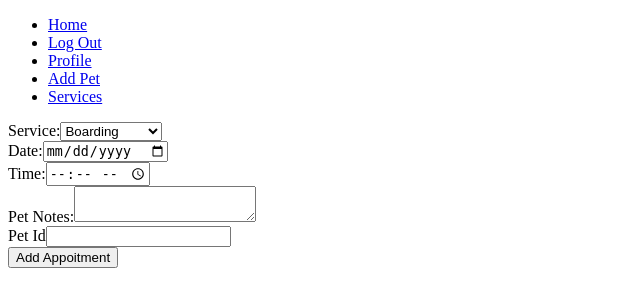
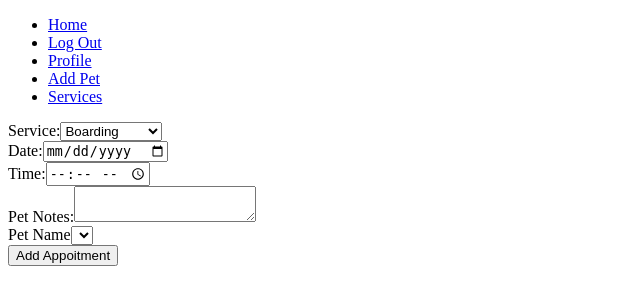
Before and after one commit to Juandtorres23/specializations_capstone, a Flask app: page /add_service in a window 1280 px wide. Shown: the top 307 px of the page, without its empty margins (0-640 px from the left). Run offline with Flask 2, Linux system fonts and the light colour scheme; the visitor is signed in with stand-in values (Sample User, id 1); data comes from the database, SQL or seed files in the repository; data that the repository does not hold is empty.

Commit message:
Model.py: added pet id and pet name to init

```diff
--- a/app.py
+++ b/app.py
@@ -34,6 +34,8 @@ def login():
         if user is not None and user.check_password(form.password.data):
 
             login_user(user)
+            # need to remove one of these flashes when loging in
+
             flash('Logged in Successfully!')
 
             next = request.args.get('next')
@@ -90,18 +92,27 @@ def add_pet():
 @app.route('/add_service', methods = ['GET', 'POST'])
 @login_required
 def add_service():
+
+    available_pets = db.session.query(Pet).filter(Pet.user_id == current_user.id)
+
+    pet_list = [(i.id, i.name) for i in available_pets]
     form = AddServiceForm()
+    form.pet_name.choices = pet_list
 
     if form.validate_on_submit():
         service = Service(type_service=form.service_type.data,
                            date=form.date.data,
                            time=form.time.data,
                            notes=form.notes.data,
-                           pet_id=form.pet_id.data,
+                           pet_id=form.pet_name.data,
+                           pet_name= Pet.query.get(form.pet_name.data).name,
                            user_id=current_user.id)
+
 
         db.session.add(service)
         db.session.commit()
+
+
         flash('Booking Confirmed!')
         return redirect(url_for('welcome_user'))
 
--- a/myproject/__init__.py
+++ b/myproject/__init__.py
@@ -19,6 +19,5 @@ def connect_to_db(flask_app):
     db.init_app(flask_app)
 
 
-
 login_manager.init_app(app)
 login_manager.login_view = 'login'
--- a/myproject/forms.py
+++ b/myproject/forms.py
@@ -9,25 +9,25 @@ from myproject.model import User
 class AddPetForm(FlaskForm):
     name = StringField('Pet Name:', validators = [DataRequired()])
     pet_type = SelectField('Pet Type:',
-                            choices=[('dog', 'Dog'), ('cat', 'Cat')],
+                            choices=[('Dog', 'Dog'), ('Cat', 'Cat')],
                             validators=[DataRequired()])
     size = SelectField('Pet Size:',
-                        choices=[('small', 'Small'), ('medium', 'Medium'),
-                        ('large', 'Large')], validators=[DataRequired()])
+                        choices=[('Small', 'Small'), ('Medium', 'Medium'),
+                        ('Large', 'Large')], validators=[DataRequired()])
     weight = StringField('Weight:', validators = [DataRequired()])
     submit = SubmitField('Add Pet')
 
 
 class AddServiceForm(FlaskForm):
-    service_type = SelectField('Service:', choices=[('boarding', 'Boarding'),
-                                ('house_sitting', 'House Sitting'),
-                                ('dog_walk', 'Dog Walking')],
+    service_type = SelectField('Service:', choices=[('Boarding', 'Boarding'),
+                                ('House Sitting', 'House Sitting'),
+                                ('Dog Walking', 'Dog Walking')],
                                 validators= [DataRequired()])
     date = DateField('Date:', validators= [DataRequired()])
     time = TimeField('Time:', validators= [DataRequired()])
     # maybe add a durations field
-    # need to check how to grab the pet id from the current user
-    pet_id = StringField('Pet Id', validators= [DataRequired()])
+
+    pet_name = SelectField('Pet Name', coerce=int, validators= [DataRequired()])
     notes =  TextAreaField('Pet Notes:', validators= [DataRequired()])
     submit = SubmitField('Add Appoitment')
 
--- a/myproject/model.py
+++ b/myproject/model.py
@@ -51,7 +51,7 @@ class Pet(db.Model):
 
     user_id = db.Column(db.Integer, db.ForeignKey('users.id'), nullable = False)
 
-    service = db.relationship("Service", backref = "pet", lazy = 'dynamic')
+    service = db.relationship("Service", cascade="delete", backref = "pet", lazy = 'dynamic')
 
     def get_services(self):
         return Service.query.filter_by(pet_id=self.id).all()
@@ -77,15 +77,17 @@ class Service(db.Model):
     notes = db.Column(db.String(1000))
 
     pet_id = db.Column(db.Integer, db.ForeignKey('pet.id'))
+    pet_name = db.Column(db.String(255), nullable = False)
     user_id = db.Column(db.Integer, db.ForeignKey('users.id'))
 
 
-    def __init__(self, type_service, date, time, notes, pet_id, user_id):
+    def __init__(self, type_service, date, time, notes, pet_id, pet_name, user_id):
         self.type_service = type_service
         self.date = date
         self.time = time
-        self.nots = notes
+        self.notes = notes
         self.pet_id = pet_id
+        self.pet_name = pet_name
         self.user_id = user_id
 
     # def __repr__(self):
--- a/myproject/templates/add_service.html
+++ b/myproject/templates/add_service.html
@@ -6,7 +6,7 @@
         {{form.date.label}}{{form.date()}}<br>
         {{form.time.label}}{{form.time()}}<br>
         {{form.notes.label}}{{form.notes()}}<br>
-        {{form.pet_id.label}}{{form.pet_id()}}<br>
+        {{form.pet_name.label}}{{form.pet_name()}}<br>
         {{form.submit()}}
     </form>
 
--- a/myproject/templates/profile.html
+++ b/myproject/templates/profile.html
@@ -26,10 +26,10 @@
 
         {% for service in services %}
         <li> {{ service.type_service }} </li>
-        <li> {{ service.date }} </li>
-        <li> {{ service.time }} </li>
+        <li> {{ service.date.strftime("%m/%d/%Y") }} </li>
+        <li> {{ service.time.strftime("%I:%m %p") }} </li>
         <li> {{ service.notes }} </li>
-        <li> {{ service.pet_id }} </li>
+        <li> {{ service.pet_name }} </li>
 
         <br>
         {% endfor %}
```
